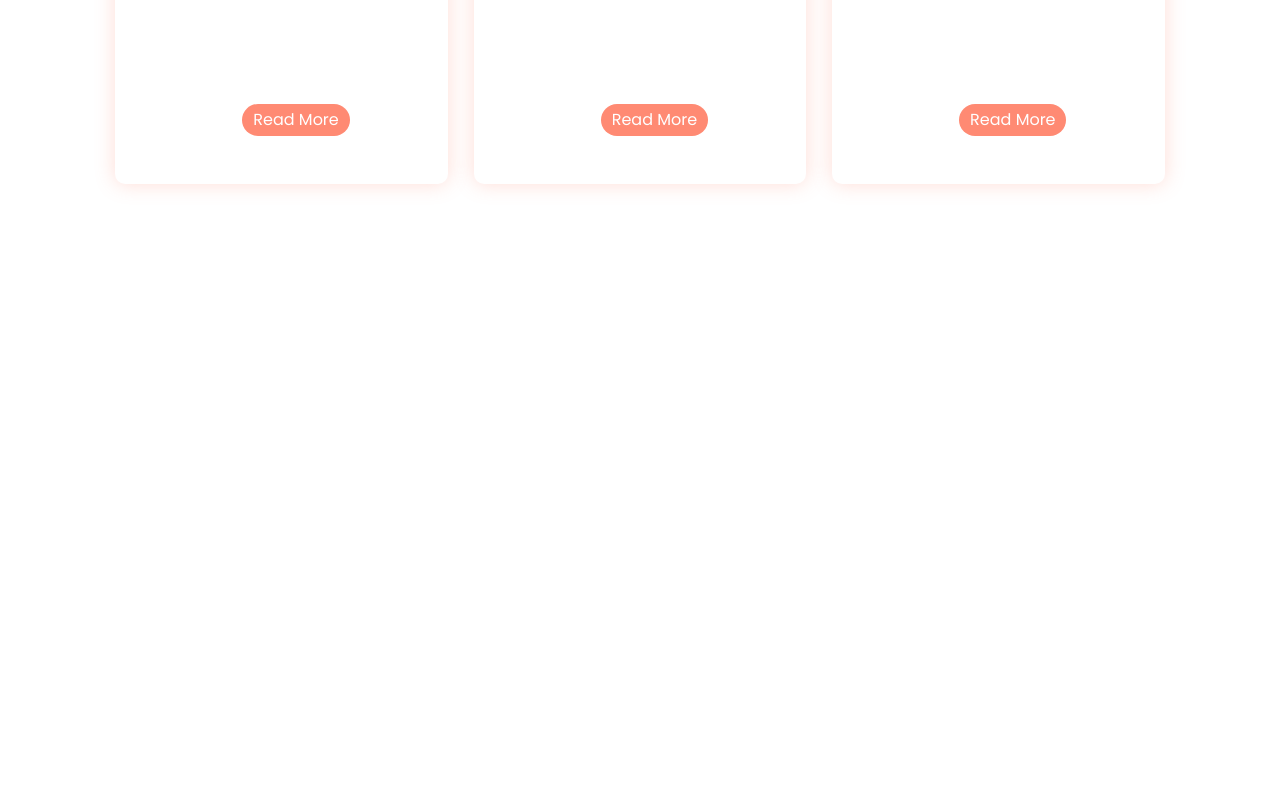
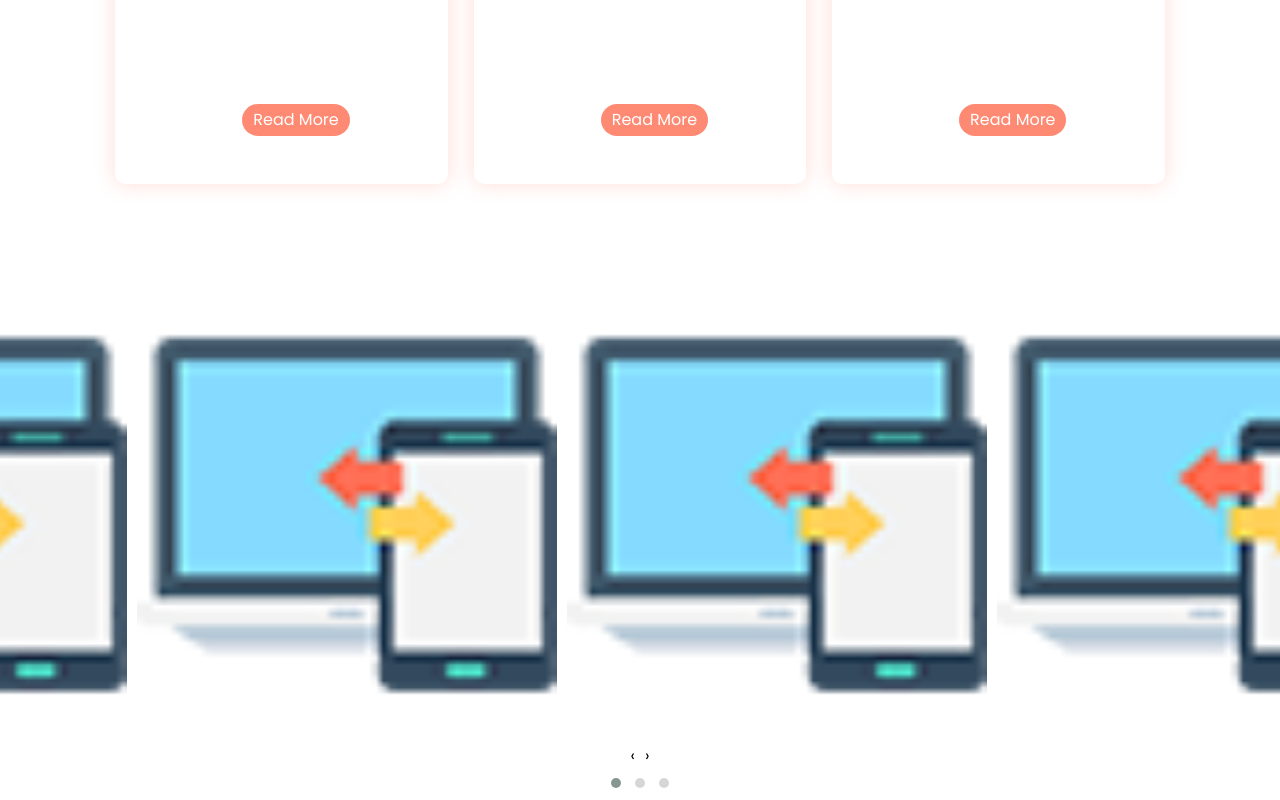
Before and after one commit to nimapm/Foton, a React (Create React App) app: page / in a window 1280 px wide. Shown: the part 5656-6456 px from the top of the page. Before the commit the page ends 5920 px from the top, so only its background shows below. Built offline with nearby package versions, Linux system fonts and the light colour scheme.

Commit message:
first version of owl carousel added raw carousel

```diff
--- a/package.json
+++ b/package.json
@@ -6,9 +6,11 @@
     "@testing-library/jest-dom": "^4.2.4",
     "@testing-library/react": "^9.5.0",
     "@testing-library/user-event": "^7.2.1",
+    "jquery": "^3.5.1",
     "node-sass": "^4.14.1",
     "react": "^16.13.1",
     "react-dom": "^16.13.1",
+    "react-owl-carousel": "^2.3.1",
     "react-router": "^5.2.0",
     "react-router-dom": "^5.2.0",
     "react-scripts": "3.4.1",
@@ -34,5 +36,6 @@
       "last 1 firefox version",
       "last 1 safari version"
     ]
-  }
+  },
+  "devDependencies": {}
 }
--- a/public/index.html
+++ b/public/index.html
@@ -24,6 +24,9 @@
       work correctly both with client-side routing and a non-root public URL.
       Learn how to configure a non-root public URL by running `npm run build`.
     -->
+
+    <script src="https://cdnjs.cloudflare.com/ajax/libs/jquery/3.5.1/jquery.min.js"></script>
+
     <title>React App</title>
   </head>
   <body>
--- /dev/null
+++ b/src/components/common/customers-carousel.jsx
@@ -0,0 +1,63 @@
+import React, { Component } from "react";
+import OwlCarousel from "react-owl-carousel";
+import "owl.carousel/dist/assets/owl.carousel.css";
+import "owl.carousel/dist/assets/owl.theme.default.css";
+
+// images
+import img1 from "../../assets/images/logo/mobile.png";
+import img2 from "../../assets/images/logo/mobile.png";
+import img3 from "../../assets/images/logo/mobile.png";
+import img4 from "../../assets/images/logo/mobile.png";
+
+class CustomersCarousel extends Component {
+  state = {};
+  render() {
+    return (
+      <OwlCarousel
+        className="owl-theme"
+        loop
+        margin={10}
+        nav
+        items="3"
+        autoplay
+        nav
+        dots
+        margin={10}
+      >
+        <div class="item">
+          <img src={img1} />
+        </div>
+
+        <div class="item">
+          <img src={img2} />
+        </div>
+
+        <div class="item">
+          <img src={img3} />
+        </div>
+
+        <div class="item">
+          <img src={img4} />
+        </div>
+
+        <div class="item">
+          <img src={img1} />
+        </div>
+
+        <div class="item">
+          <img src={img2} />
+        </div>
+
+        <div class="item">
+          <img src={img3} />
+        </div>
+
+        <div class="item">
+          <img src={img4} />
+        </div>
+      </OwlCarousel>
+    );
+  }
+}
+
+export default CustomersCarousel;
--- a/src/components/main.jsx
+++ b/src/components/main.jsx
@@ -8,6 +8,7 @@ import MainServices from "./main/main-services";
 import Unique from "./main/unique";
 import ProtectedData from "./main/protect-data";
 import Prices from "./common/prices";
+import CustomersCarousel from "./common/customers-carousel";
 
 class Main extends Component {
   state = {};
@@ -21,6 +22,7 @@ class Main extends Component {
         <Unique />
         <ProtectedData />
         <Prices />
+        <CustomersCarousel />
       </React.Fragment>
     );
   }
```
Also changed, not shown: 1 other file (tests, documents, lock files or other folders).
